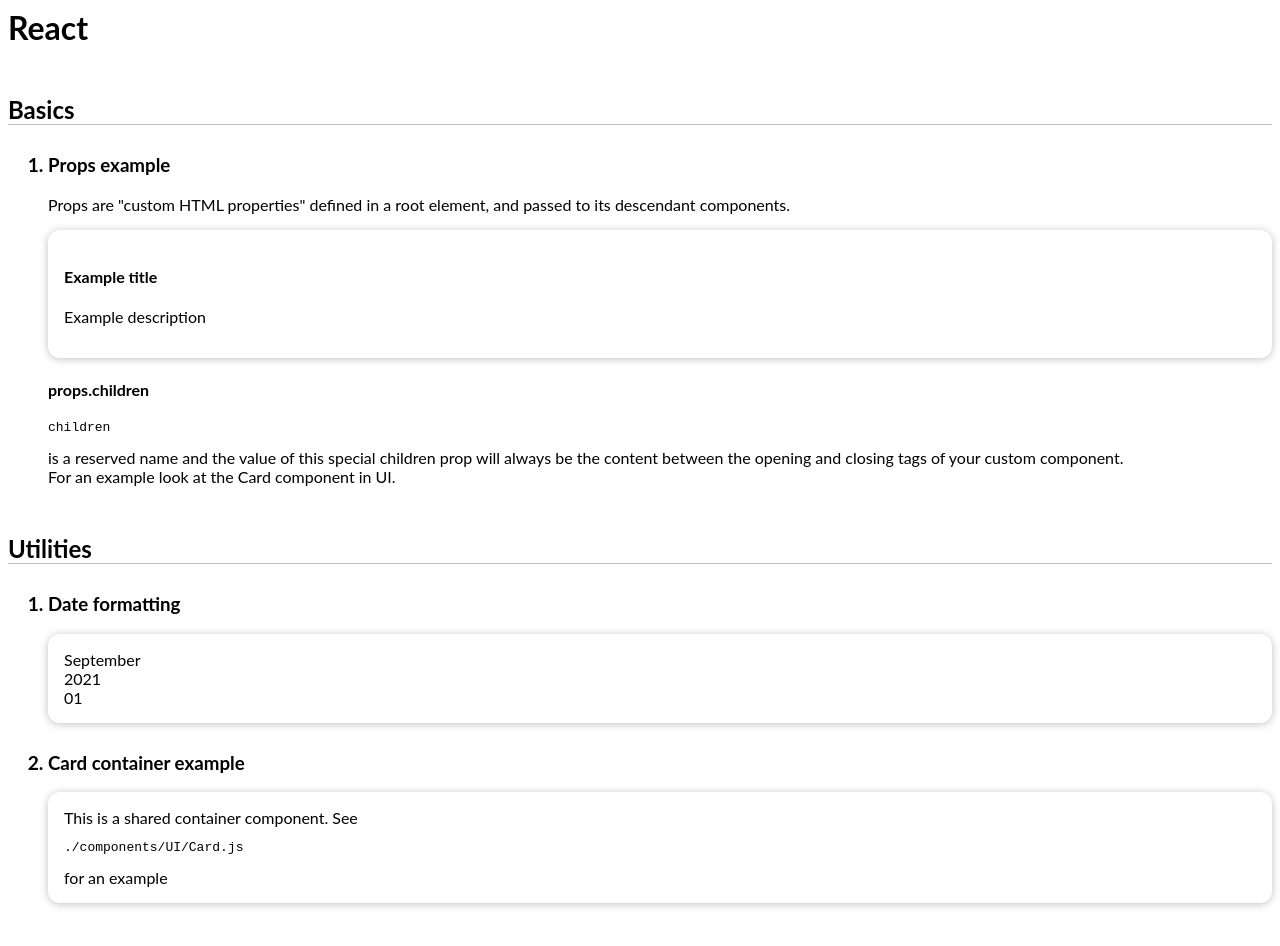
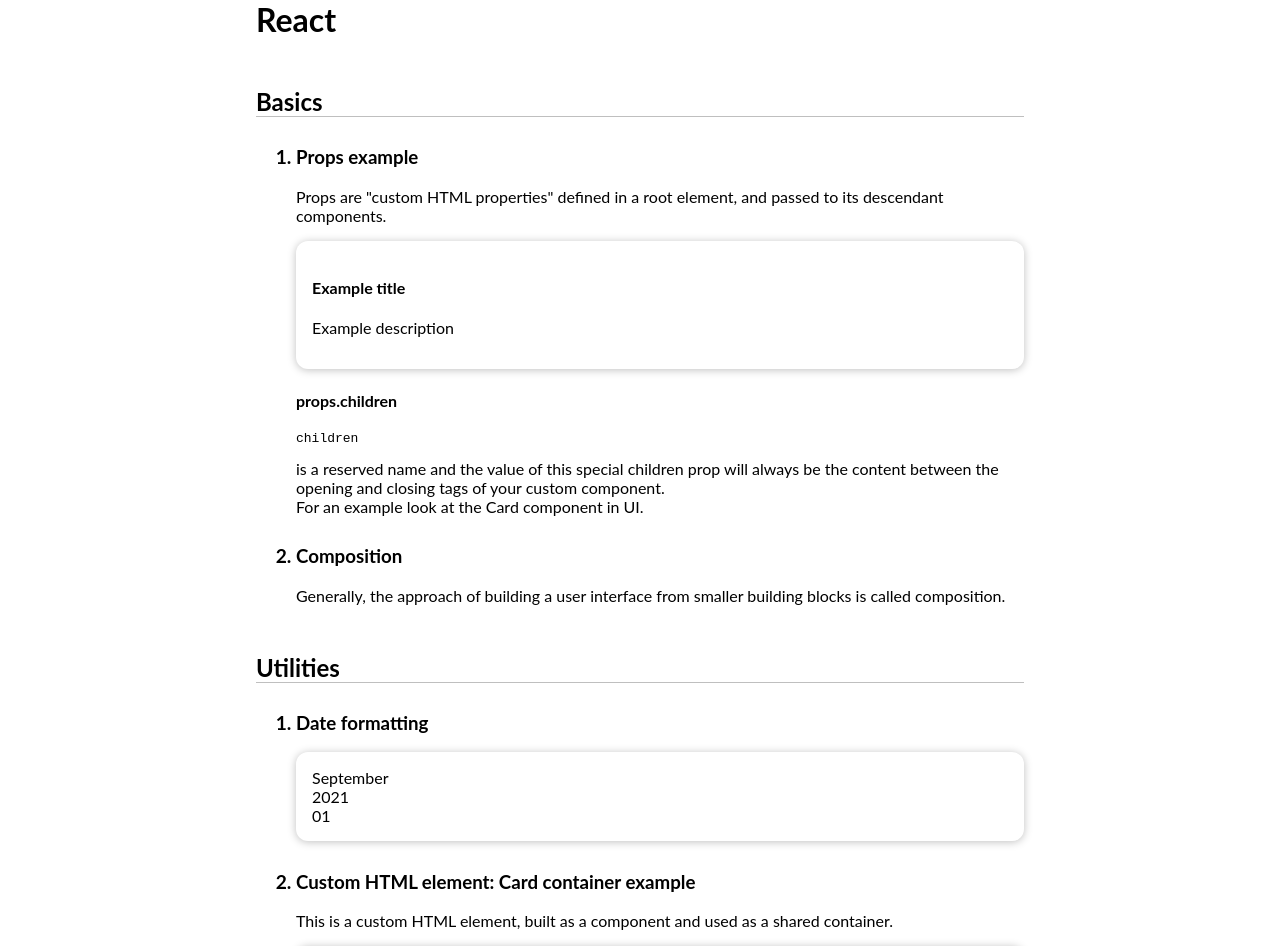
Before and after one commit to mkonemo/react-basics, a React (Create React App) app: page / in a window 1280 px wide. Shown: the top 946 px of the page. Before the commit the page ends 919 px from the top, so only its background shows below. Built offline with nearby package versions, Linux system fonts and the light colour scheme.

Commit message:
2 files modified

```diff
--- a/src/App.js
+++ b/src/App.js
@@ -14,6 +14,13 @@
         <li>
           <Props />
         </li>
+        <li>
+          <h3>Composition</h3>
+          <p>
+            Generally, the approach of building a user interface from smaller
+            building blocks is called composition.
+          </p>
+        </li>
       </ol>
       <h2>Utilities</h2>
       <ol>
@@ -21,8 +28,15 @@
           <DateExample />
         </li>
         <li>
-          <h3>Card container example</h3>
-          <Card>This is a shared container component. See <pre><code>./components/UI/Card.js</code></pre> for an example</Card>
+          <h3>Custom HTML element: Card container example</h3>
+          <p>This is a custom HTML element, built as a component and used as a shared container.</p>
+          <Card>
+             See{' '}
+            <pre>
+              <code>./components/UI/Card.js</code>
+            </pre>{' '}
+            for an example
+          </Card>
         </li>
       </ol>
     </div>
--- a/src/style.css
+++ b/src/style.css
@@ -1,5 +1,7 @@
 body {
   font-family: Lato;
+  margin: 0 auto;
+  max-width: 768px;
 }
 
 h2 {
```
